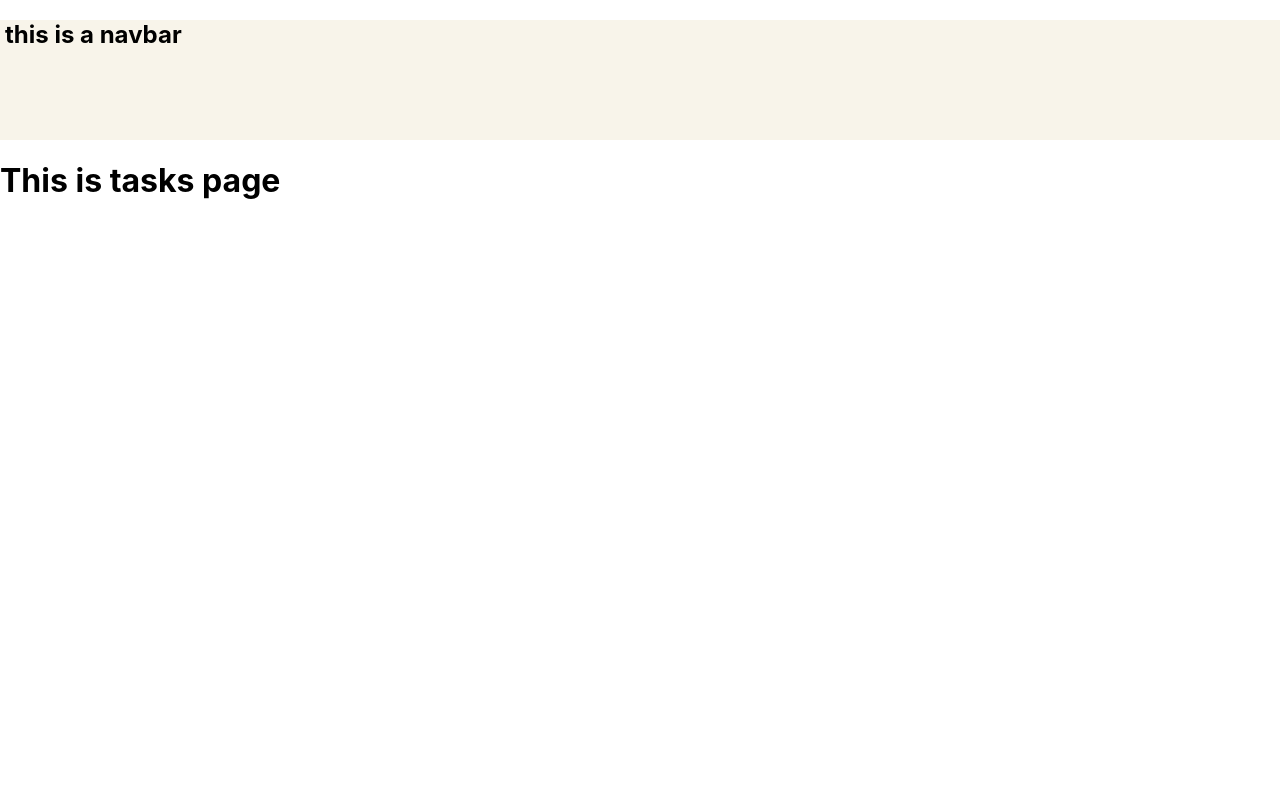
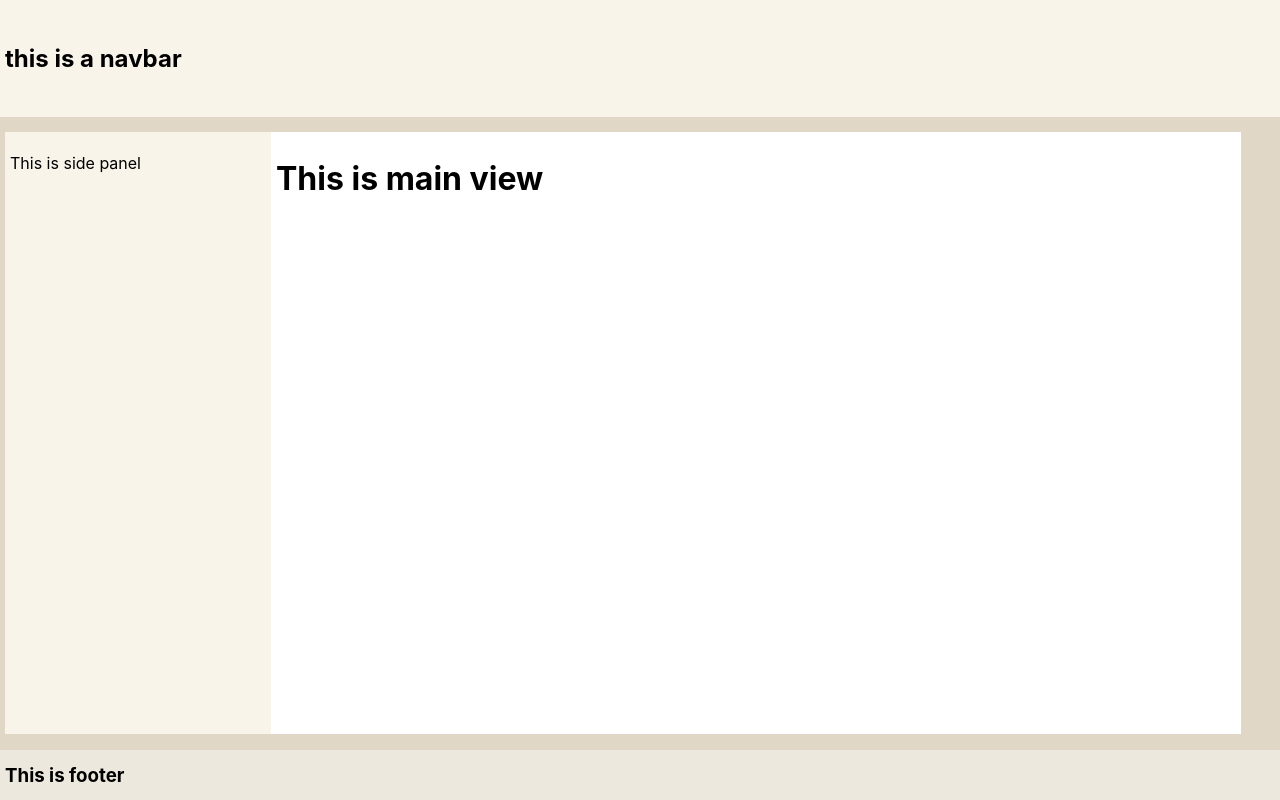
Before and after one commit to a-deep97/Task-manager, a React (Create React App) app in the folder task_manager_ui/: page /tasks in a window 1280 px wide. Built offline with nearby package versions, Linux system fonts and the light colour scheme.

Commit message:
Added basic components into user , tasks page as well

```diff
--- a/task_manager_ui/src/static/js/tasks.js
+++ b/task_manager_ui/src/static/js/tasks.js
@@ -1,13 +1,20 @@
+import '../css/common.css';
 import { Component } from "react";
 import Navbar from "./components/navbar";
-import '../css/common.css';
+import MainContainer from './components/main-container';
+import Footer from './components/footer';
+
+/**
+ * This component represents tasks page
+ */
 
 class Tasks extends Component{
     render(){
         return(
-            <div className="tasks">
+            <div id="tasks" className="main-view">
                 <Navbar />
-                <h1>This is tasks page</h1>
+                <MainContainer />
+                <Footer />
             </div>
         );
     }
--- a/task_manager_ui/src/static/js/user.js
+++ b/task_manager_ui/src/static/js/user.js
@@ -1,13 +1,20 @@
+import '../css/common.css';
 import { Component } from "react";
 import Navbar from "./components/navbar";
-import '../css/common.css';
+import MainContainer from './components/main-container';
+import Footer from './components/footer';
+
+/**
+ * THis component represents user page
+ */
 
 class User extends Component{
     render(){
         return(
-            <div className="user">
+            <div id="user" className="main-view">
                 <Navbar />
-                <h1>This is user page</h1>
+                <MainContainer />
+                <Footer />
             </div>
         );
     }
```
